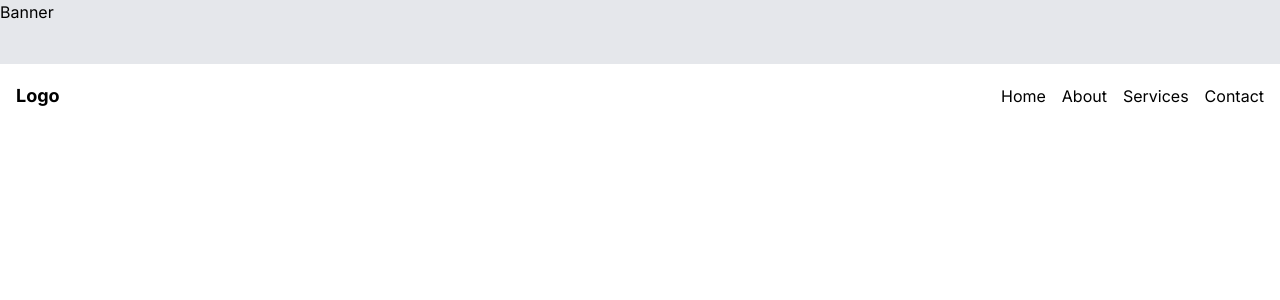
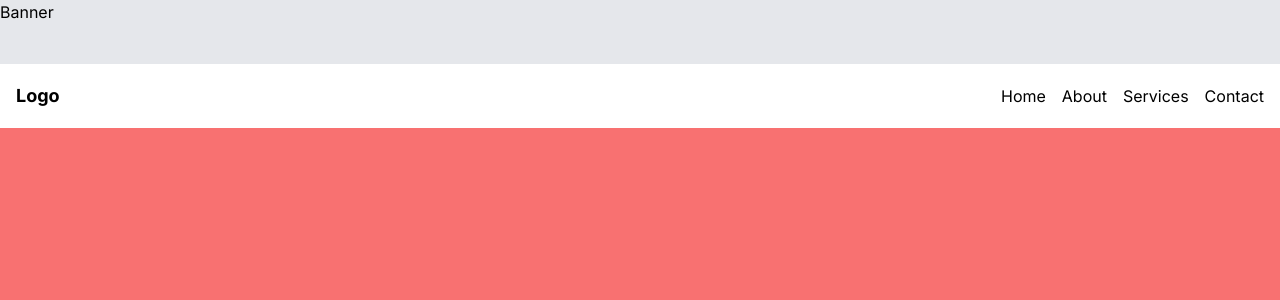
Before and after one commit to MALWICK/Lb-laptops, a Next.js app: page / in a window 1280 px wide. Shown: the top 300 px of the page. Built offline with nearby package versions, Linux system fonts and the light colour scheme.

Commit message:
added new components

```diff
--- a/app/page.tsx
+++ b/app/page.tsx
@@ -2,7 +2,7 @@
 import HomeNavbar from "@/components/homepage/HomeNavbar"
 export default function Home() {
   return (
-    <main className="w-full">
+    <main className="w-full h-[150vh] bg-red-400">
     <HomeNavbar />
     </main>
   )
```
